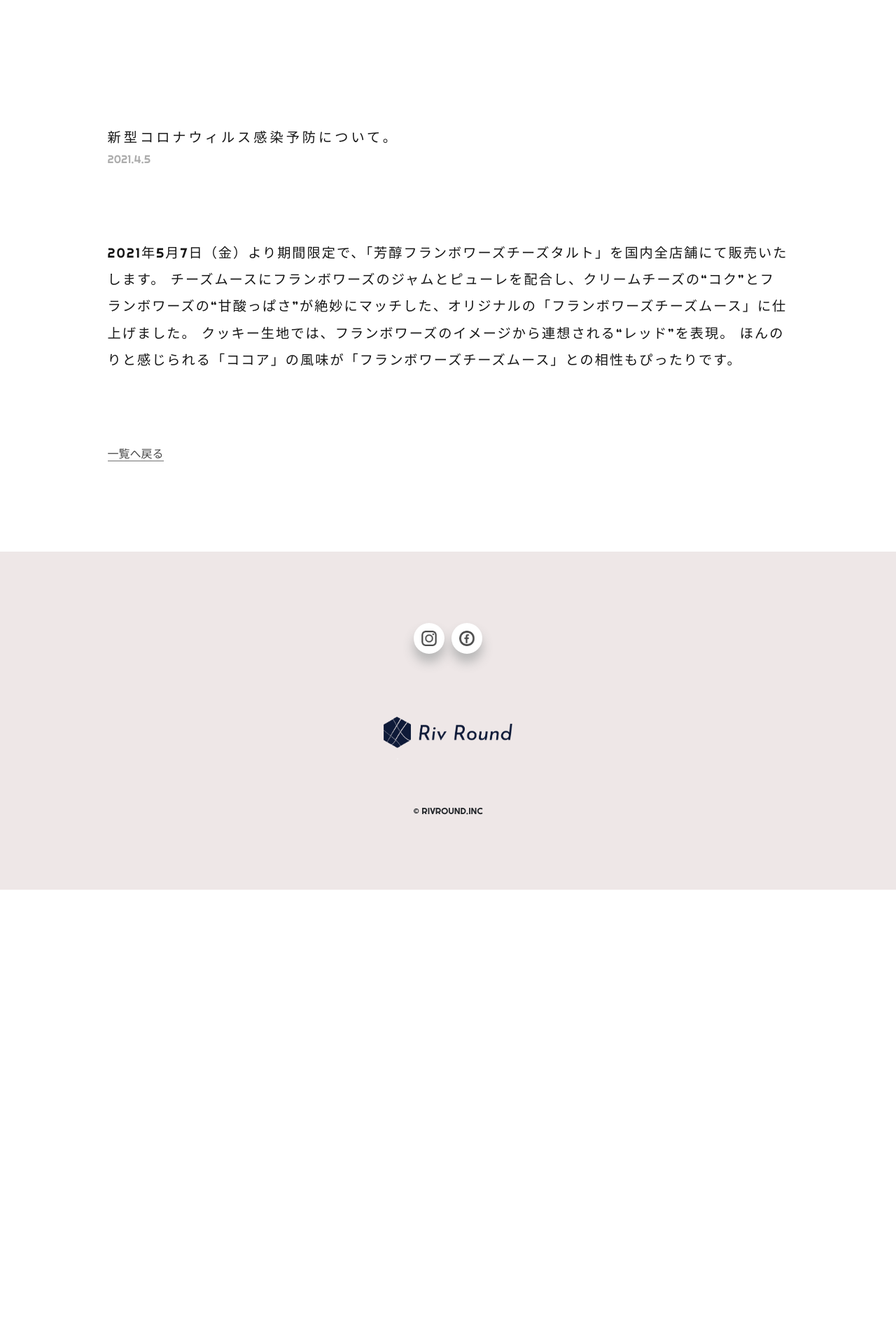
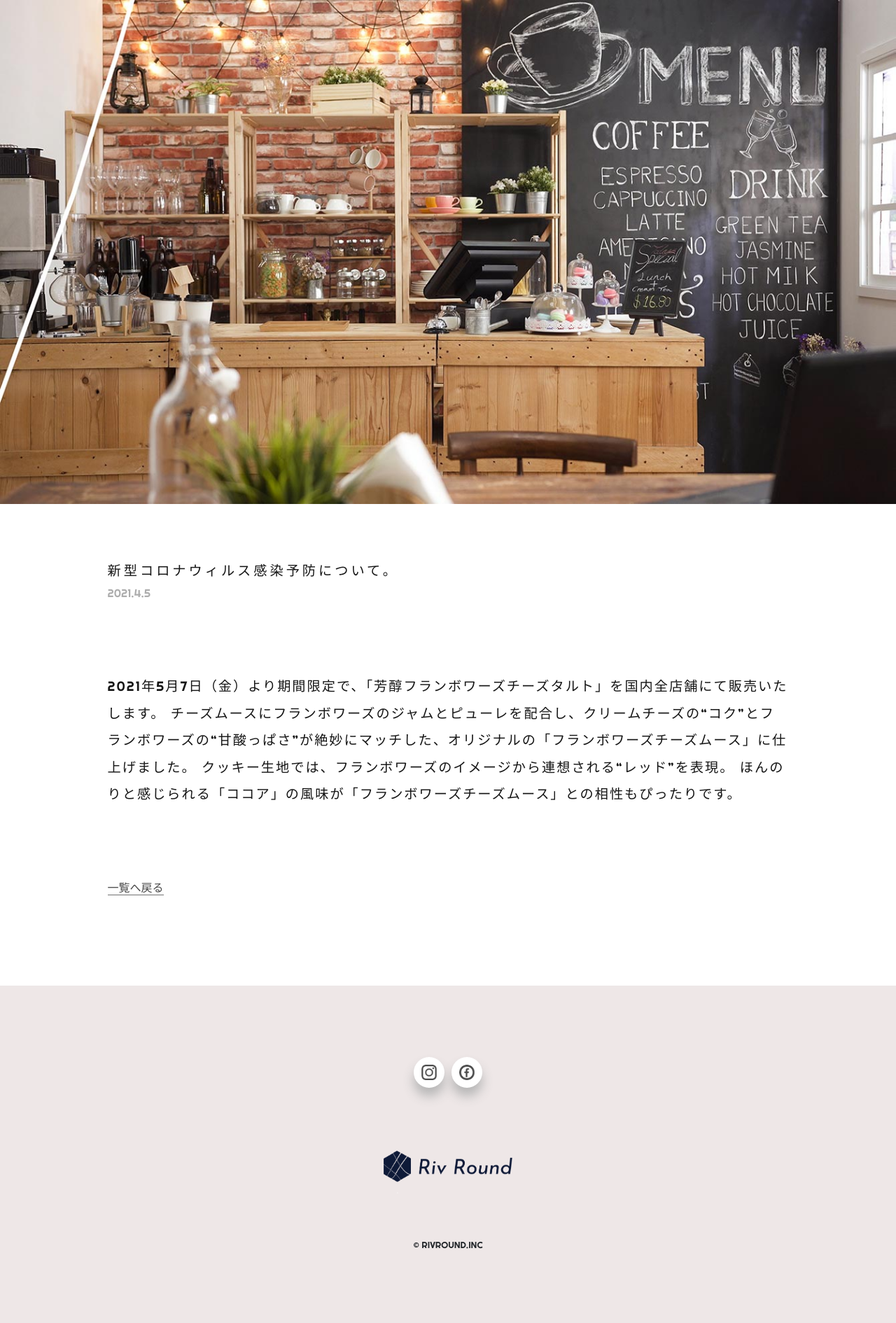
Before and after one commit to shoutaoumaru/restaurant-5, a PHP site: page /news/news-single.html in a window 1280 px wide. Shown: the part 110-2000 px from the top of the page at 70% size. Before the commit the page ends 1381 px from the top, so only its background shows below. Run offline with PHP 8.4, Linux system fonts and the light colour scheme; some libraries are stand-ins or nearby versions.

Commit message:
モバイルスクロール　画像変更

```diff
--- a/news/news-single.html
+++ b/news/news-single.html
@@ -1,17 +1,18 @@
 <!DOCTYPE html>
 <html lang="ja">
-
   <head>
-  <meta charset="UTF-8">
-  <meta http-equiv="X-UA-Compatible" content="IE=edge">
-  <meta name="viewport" content="width=device-width, initial-scale=1.0">
+    <meta charset="UTF-8" />
+    <meta http-equiv="X-UA-Compatible" content="IE=edge" />
+    <meta name="viewport" content="width=device-width, initial-scale=1.0" />
     <title>飲食店テンプレート5/NEWS/single</title>
-  <link rel="stylesheet" href="../styles/vendor/bootstrap-reboot.css">
-  <link rel="stylesheet" href="../styles/vendor/animsition.min.css">
-  <link rel="preconnect" href="https://fonts.gstatic.com">
-  <link href="https://fonts.googleapis.com/css2?family=Noto+Serif+JP:wght@200;400&family=Righteous&display=swap"
-    rel="stylesheet">
-  <link rel="stylesheet" href="../styles/style.css">
+    <link rel="stylesheet" href="../styles/vendor/bootstrap-reboot.css" />
+    <link rel="stylesheet" href="../styles/vendor/animsition.min.css" />
+    <link rel="preconnect" href="https://fonts.gstatic.com" />
+    <link
+      href="https://fonts.googleapis.com/css2?family=Noto+Serif+JP:wght@200;400&family=Righteous&display=swap"
+      rel="stylesheet"
+    />
+    <link rel="stylesheet" href="../styles/style.css" />
   </head>
 
   <body>
@@ -35,23 +36,40 @@
         <div class="pc-container">
           <div class="pc-header">
             <ul class="pc-header__list">
-            <li class="pc-header__item"><a class="animsition-link" href="/">top</a></li>
-            <li class="pc-header__item"><a class="animsition-link" href="/menu/menu.html">menu</a></li>
-            <li class="pc-header__item"><a class="animsition-link" href="/news/news.html">news</a></li>
+              <li class="pc-header__item">
+                <a class="animsition-link" href="/">top</a>
+              </li>
+              <li class="pc-header__item">
+                <a class="animsition-link" href="/menu/menu.html">menu</a>
+              </li>
+              <li class="pc-header__item">
+                <a class="animsition-link" href="/news/news.html">news</a>
+              </li>
             </ul>
           </div>
         </div>
         <!-- /.pc-container -->
         <nav class="sp-navbtn">
           <ul class="sp-navbtn__container">
-          <li><a class="tel" href="tel:092-686-7954">電話予約<i class="icon-tel"></i></a></li>
-          <li><a class="net" target="_blank" href="https://beauty.hotpepper.jp/">オンライン予約<i class="icon-net"></i></a>
+            <li>
+              <a class="tel" href="tel:092-686-7954"
+                >電話予約<i class="icon-tel"></i
+              ></a>
+            </li>
+            <li>
+              <a class="net" target="_blank" href="https://beauty.hotpepper.jp/"
+                >オンライン予約<i class="icon-net"></i
+              ></a>
             </li>
           </ul>
         </nav>
         <!-- /.nav-btn -->
       </header>
       <!-- /#header -->
+      <div class="c-top-view">
+        <img src="/images/home/cafe.jpg" alt="" />
+      </div>
+      <!-- /.c-top-view -->
       <section class="c-news-sl">
         <div class="c-container">
           <ul class="c-news-sl__list">
@@ -61,20 +79,19 @@
                 <span class="c-news-sl__date">2021.4.5</span>
               </div>
               <div class="c-news-sl__contents c-txt-sm">
-              <p>2021年5月7日（金）より期間限定で、「芳醇フランボワーズチーズタルト」を国内全店舗にて販売いたします。
-
+                <p>
+                  2021年5月7日（金）より期間限定で、「芳醇フランボワーズチーズタルト」を国内全店舗にて販売いたします。
                   チーズムースにフランボワーズのジャムとピューレを配合し、クリームチーズの“コク”とフランボワーズの“甘酸っぱさ”が絶妙にマッチした、オリジナルの「フランボワーズチーズムース」に仕上げました。
-
                   クッキー生地では、フランボワーズのイメージから連想される“レッド”を表現。
                   ほんのりと感じられる「ココア」の風味が「フランボワーズチーズムース」との相性もぴったりです。
-
                 </p>
               </div>
             </li>
-
           </ul>
           <div class="c-news-sl__link">
-          <a class="more-link animsition-link" href="/news/news.html"><span class="readmore">一覧へ戻る</span></a>
+            <a class="more-link animsition-link" href="/news/news.html"
+              ><span class="readmore">一覧へ戻る</span></a
+            >
           </div>
         </div>
       </section>
@@ -90,11 +107,9 @@
             </div>
           </div>
           <div class="c-logo">
-          <img src="/images/common/riv_logo.png" alt="">
+            <img src="/images/common/riv_logo.png" alt="" />
           </div>
-        <div class="copyright">
-          &copy; RivRound.inc
-        </div>
+          <div class="copyright">&copy; RivRound.inc</div>
         </div>
       </footer>
       <!-- /#footer -->
@@ -121,7 +136,9 @@
             <div class="reserve-btn-net">
               <h4>ネット予約はこちら</h4>
               <div class="reserve-btn">
-              <a href="https://beauty.hotpepper.jp/" target="_blank"><span>ONLINE RESERVE</span></a>
+                <a href="https://beauty.hotpepper.jp/" target="_blank"
+                  ><span>ONLINE RESERVE</span></a
+                >
               </div>
             </div>
           </div>
@@ -136,5 +153,4 @@
     <script src="../scripts/libs/scroll.js"></script>
     <script src="../scripts/libs/mobile-menu.js"></script>
   </body>
-
 </html>
--- a/styles/breakpoints/_base.scss
+++ b/styles/breakpoints/_base.scss
@@ -930,13 +925,11 @@ a:hover {
   .c-menu {
     padding: 20vw 0;
   }
-
-
 }
 
 //* * * * * * news-page * * * * * * *
 .c-news {
-  padding-top: 40vw;
+  padding-top: 10vw;
 
   &__link {
     display: block;
@@ -1035,8 +1028,6 @@ a:hover {
 
 //* * * * * * news-single-page * * * * * * *
 .c-news-sl {
-  padding-top: 100px;
-
   & .c-container {
     padding: 0 5vw;
   }
--- a/styles/style.css
+++ b/styles/style.css
@@ -1630,10 +1634,6 @@ a:hover {
 
 .c-news .c-news__block {
   padding: 8vw 0;
-}
-
-.c-news-sl {
-  padding-top: 100px;
 }
 
 .c-news-sl .c-container {
```
Also changed, not shown: other parts of styles/breakpoints/_base.scss (+36 -41 lines), other parts of styles/style.css (+29 -25 lines), news/news.html (+50 -25 lines), scripts/libs/mobile-menu.js (+9 -7 lines), 2 other files. Lines whose indentation alone changed are shown as unchanged.
